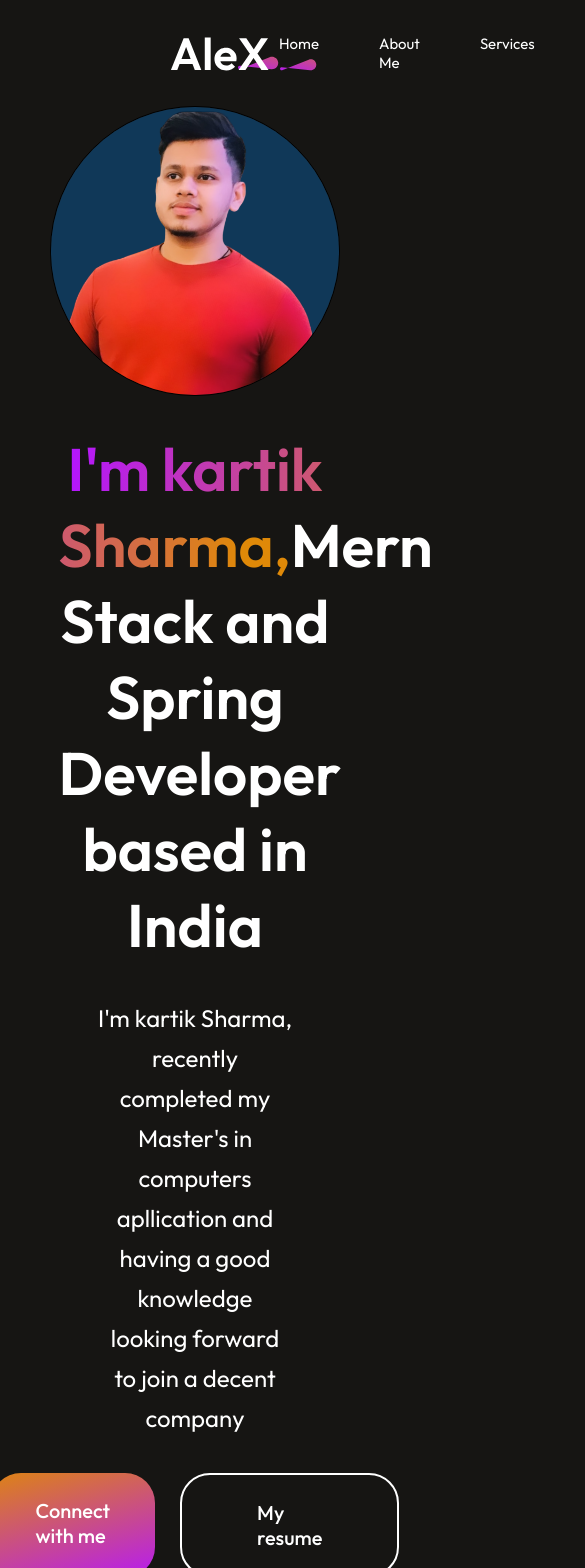
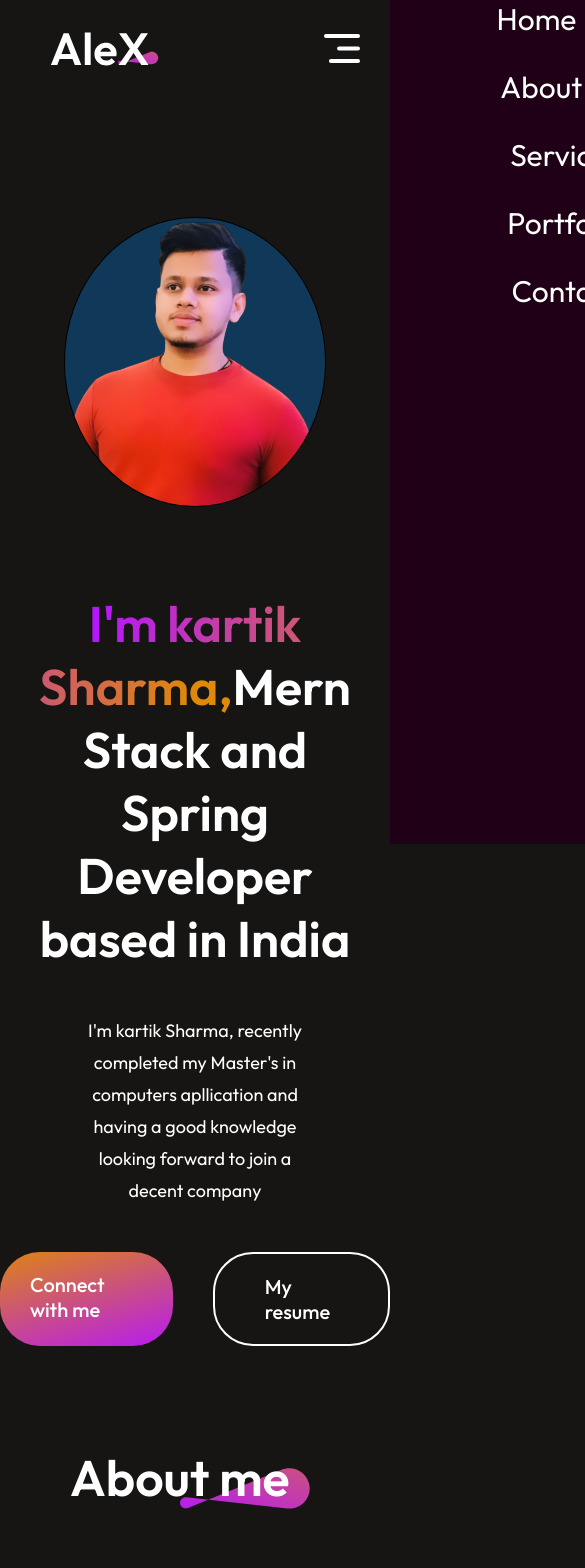
Before and after one commit to kartiksam/portfolio, a React (Create React App) app in the folder frontend/: page / in a window 390 px wide. Shown: the top 1568 px of the page, 585 px wide, since content can reach past the window. Built offline with nearby package versions, Linux system fonts and the light colour scheme.

Commit message:
half responsive

```diff
--- a/frontend/src/components/About/About.css
+++ b/frontend/src/components/About/About.css
@@ -100,7 +100,44 @@
   transform: scale(1.05);
   transition: 0.3s;
 }
-.about-achievment:hover{
+.about-achievment:hover {
   transform: scale(1.12);
   transition: 0.5s;
 }
+@media (max-width: 768px) {
+  .about {
+    gap: 80px;
+    margin: 50px 70px;
+    align-items: start;
+  }
+  .about-title h1 {
+    font-size: 50px;
+    padding: 0;
+  }
+  .about-title img {
+    width: 130px;
+    right: -20px;
+  }
+  .about-sections {
+    flex-direction: column;
+  }
+  .left {
+    display: none;
+  }
+  .para {
+    font-size: 18px;
+    line-height: 32px;
+  }
+  .about-skill p {
+    font-size: 20px;
+  }
+  .about-skill hr {
+    height: 6x;
+  }
+  .about-achievements {
+    justify-content: space-between;
+  }
+  .about-achievment {
+    gap: 10px;
+  }
+}
--- a/frontend/src/components/Hero/Hero.css
+++ b/frontend/src/components/Hero/Hero.css
@@ -59,3 +59,34 @@
 .hero-connect:hover {
   border: 2px solid white;
 }
+@media (max-width: 768px) {
+  .hero img {
+    margin-top: 120px;
+    width: 260px;
+  }
+  .hero h1 {
+    margin-top: 50px;
+    width: 90%;
+    font-size: 50px;
+  }
+  .hero p {
+    width: 60%;
+    font-size: 18px;
+    line-height: 32px;
+    margin: 10px 0px;
+  }
+  .hero-action {
+    gap: 40px;
+    font-size: 18px;
+    font-weight: 500;
+    margin-bottom: 50px;
+  }
+  .hero-connect {
+    padding: 20px 30px;
+    border-radius: 40px;
+  }
+  .hero-resume {
+    padding: 20px 50px;
+    border-radius: 40px;
+  }
+}
--- a/frontend/src/components/Navbar/Navbar.css
+++ b/frontend/src/components/Navbar/Navbar.css
@@ -41,4 +41,51 @@
   text-decoration: none;
   color: white;
 }
+.nav-mob-close {
+  display: none;
+}
+.nav-mob-open {
+  display: none;
+}
 /* routing can be done using k=link to or scrolling */
+@media (max-width: 768px) {
+  .navbar {
+    margin: 20px 50px;
+  }
+  .btn {
+    display: none;
+  }
+  .nav-mob-open {
+    display: block;
+    position: fixed;
+    right: 30px;
+    cursor: pointer;
+  }
+  .nav-mob-close {
+    display: block;
+    position: absolute;
+    top: 20px;
+    right: 20px;
+    width: 30px;
+    cursor: pointer;
+  }
+  .menu {
+    position: fixed;
+    flex-direction: column;
+    align-items: center;
+    top: 0;
+    gap: 30px;
+    background-color: #1f0016;
+    width: 350px;
+    height: 100%;
+    z-index: 2;
+    transition: right 0.5s;
+    right: -350px;
+  }
+  .menu li {
+    font-size: 30px;
+    padding-left: 0;
+    flex-direction: row;
+    gap: 20px;
+  }
+}
--- a/frontend/src/components/Navbar/Navbar.js
+++ b/frontend/src/components/Navbar/Navbar.js
@@ -1,17 +1,33 @@
-import React, { useState } from "react";
+import React, { useRef, useState } from "react";
 import "./Navbar.css";
 import logo from "../../assets/logo.svg";
 import underline from "../../assets/nav_underline.svg";
 import AnchorLink from "react-anchor-link-smooth-scroll";
+import menu_open from "../../assets/menu_open.svg";
+import menu_close from "../../assets/menu_close.svg";
 // for scrolling react anchor libracry and for link to for routing
 // now add functionlaity for contct using web 3 dorm
 const Navbar = () => {
   // to create the underline effect
   const [menu, setMenu] = useState("home");
+  const menuRef = useRef();
+  const openMenu = () => {
+    menuRef.current.style.right = "0";
+  };
+  const closeMenu = () => {
+    menuRef.current.style.right = "-350px";
+  };
   return (
     <div className="navbar">
       <img src={logo} alt="" />
-      <ul className="menu">
+      <img src={menu_open} onClick={openMenu} alt="" className="nav-mob-open" />
+      <ul ref={menuRef} className="menu">
+        <img
+          src={menu_close}
+          onClick={closeMenu}
+          alt=""
+          className="nav-mob-close"
+        />
         <li>
           <AnchorLink className="anchor-link" href="#home">
             {" "}
```
